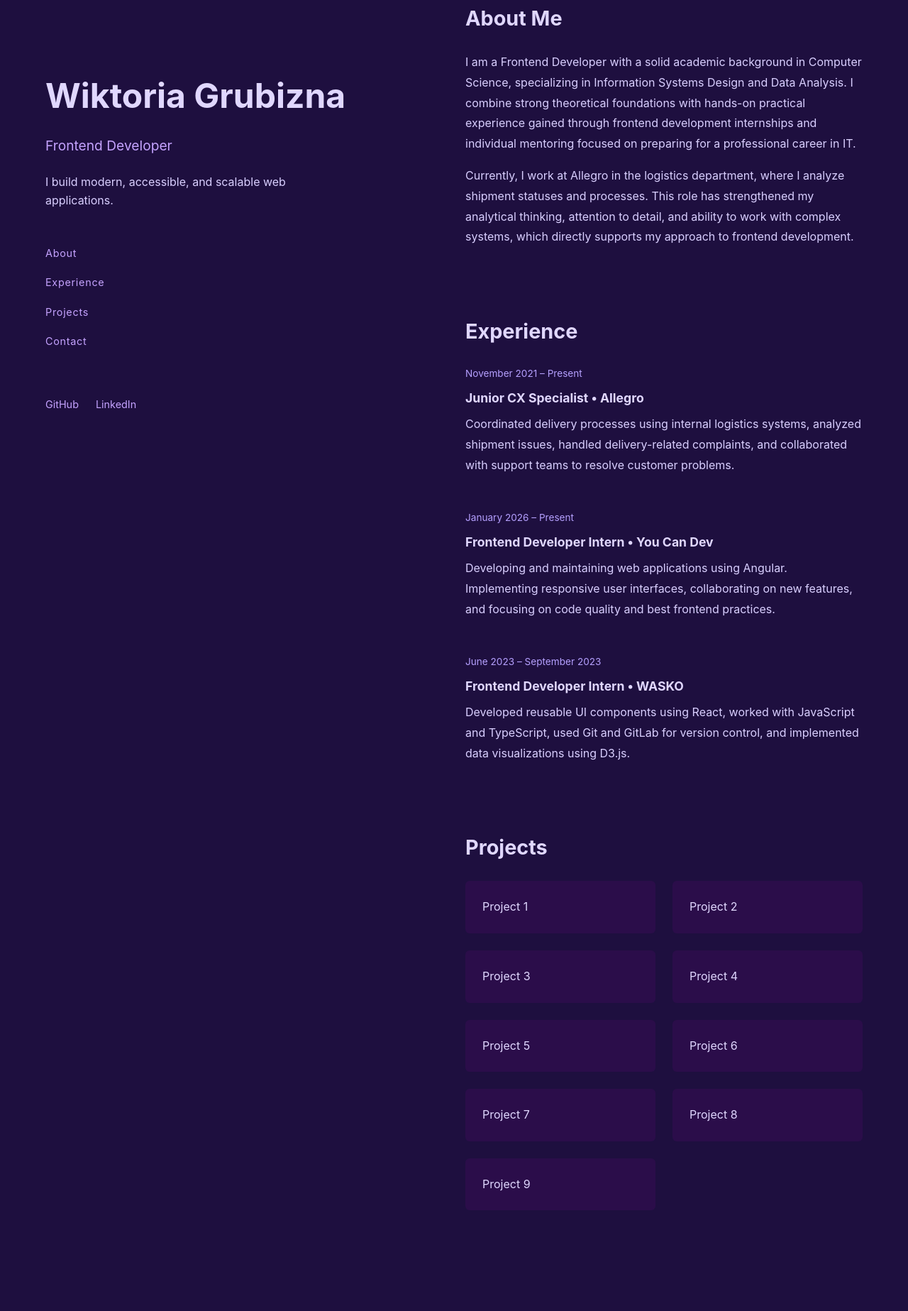
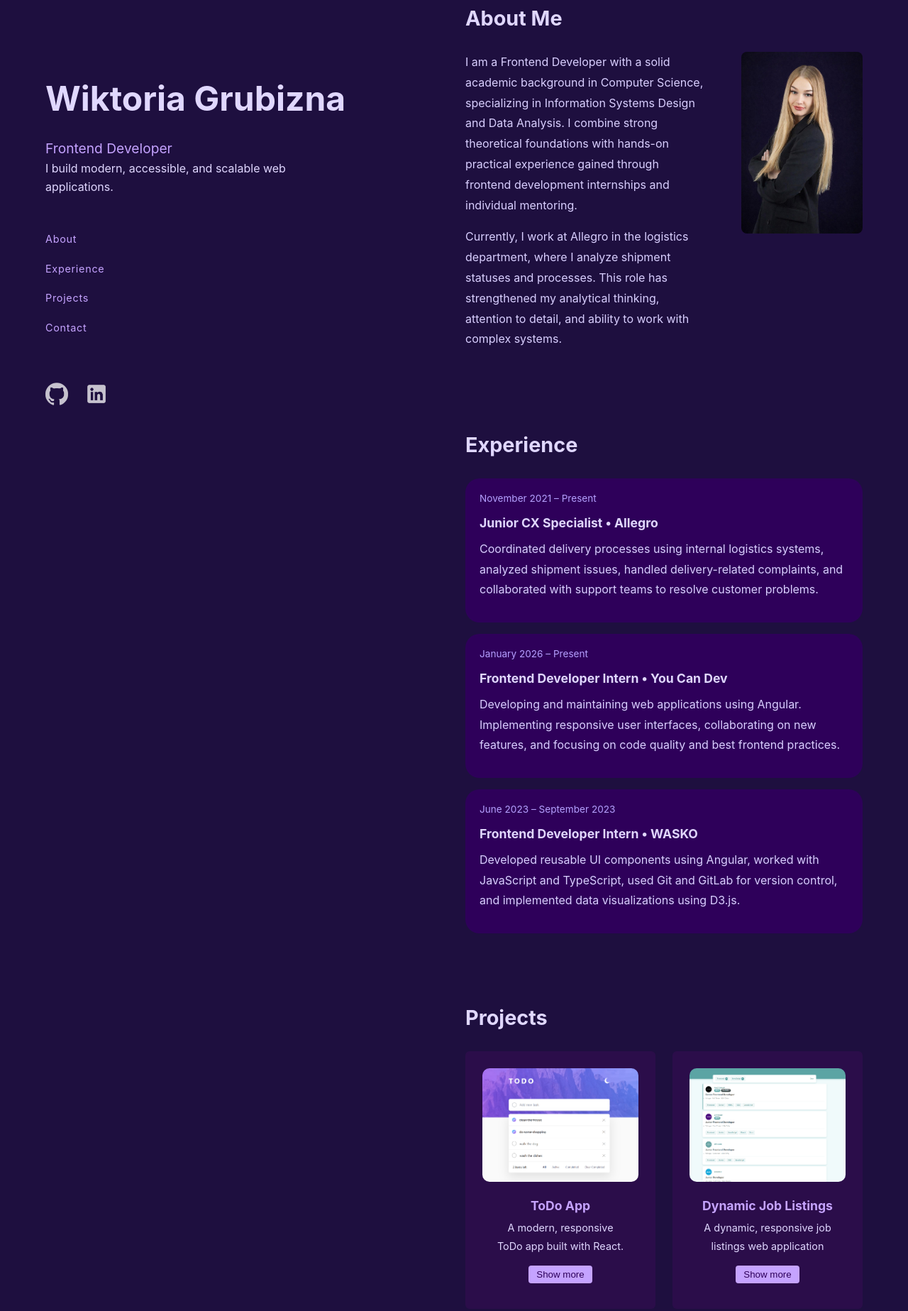
Before and after one commit to viktoriagrubi/wiktoriagrubiznaportfolio, a plain HTML site: page index.html in a window 1280 px wide. Shown: the part 61-1908 px from the top of the page at 71% size. Drawn offline with Linux system fonts and the light colour scheme.

Commit message:
Update portfolio: projects section with show more, uniform image heights, aligned buttons, project 1 & 2 details, responsive adjustments

```diff
--- a/index.html
+++ b/index.html
@@ -13,16 +13,18 @@
       <header class="sidebar">
         <h1>Wiktoria Grubizna</h1>
         <p class="role">Frontend Developer</p>
+        <link rel="icon" href="neon-v-logo-stockcake.png />
+
         <p class="intro">
           I build modern, accessible, and scalable web applications.
         </p>
 
-        <nav>
+        <nav class="side-nav">
           <ul>
-            <li><a href="#about">About</a></li>
-            <li><a href="#experience">Experience</a></li>
-            <li><a href="#projects">Projects</a></li>
-            <li><a href="#contact">Contact</a></li>
+            <li><a href="#about" class="nav-link">About</a></li>
+            <li><a href="#experience" class="nav-link">Experience</a></li>
+            <li><a href="#projects" class="nav-link">Projects</a></li>
+            <li><a href="#contact" class="nav-link">Contact</a></li>
           </ul>
         </nav>
 
@@ -32,39 +34,60 @@
             target="_blank"
             rel="noopener noreferrer"
           >
-            GitHub
+            <img src="github.png" alt="GitHub profile" />
           </a>
+
           <a
             href="https://www.linkedin.com/in/wiktoria-grubizna-932a19241/"
             target="_blank"
             rel="noopener noreferrer"
           >
-            LinkedIn
+            <img src="linkedin.png" alt="LinkedIn profile" />
           </a>
         </div>
       </header>
 
       <main class="content">
         <section id="about">
+          <nav class="section-nav">
+            <ul>
+              <li><a href="#about">About</a></li>
+            </ul>
+          </nav>
+
           <h2>About Me</h2>
+
+          <div class="about-content">
+            <div class="about-text">
               <p>
                 I am a Frontend Developer with a solid academic background in
                 Computer Science, specializing in Information Systems Design and
                 Data Analysis. I combine strong theoretical foundations with
-            hands-on practical experience gained through frontend development
-            internships and individual mentoring focused on preparing for a
-            professional career in IT.
+                hands-on practical experience gained through frontend
+                development internships and individual mentoring.
               </p>
+
               <p>
-            Currently, I work at Allegro in the logistics department, where I
-            analyze shipment statuses and processes. This role has strengthened
-            my analytical thinking, attention to detail, and ability to work
-            with complex systems, which directly supports my approach to
-            frontend development.
+                Currently, I work at Allegro in the logistics department, where
+                I analyze shipment statuses and processes. This role has
+                strengthened my analytical thinking, attention to detail, and
+                ability to work with complex systems.
               </p>
+            </div>
+
+            <div class="about-image">
+              <img src="image.jpeg" alt="Wiktoria Grubizna" />
+            </div>
+          </div>
         </section>
 
         <section id="experience">
+          <nav class="section-nav">
+            <ul>
+              <li><a href="#experience">Experience</a></li>
+            </ul>
+          </nav>
+
           <h2>Experience</h2>
 
           <article class="job">
@@ -92,7 +115,7 @@
             <p class="date">June 2023 – September 2023</p>
             <h3>Frontend Developer Intern • WASKO</h3>
             <p>
-              Developed reusable UI components using React, worked with
+              Developed reusable UI components using Angular, worked with
               JavaScript and TypeScript, used Git and GitLab for version
               control, and implemented data visualizations using D3.js.
             </p>
@@ -100,10 +123,60 @@
         </section>
 
         <section id="projects">
+          <nav class="section-nav">
+            <ul>
+              <li><a href="#projects">Projects</a></li>
+            </ul>
+          </nav>
           <h2>Projects</h2>
           <ul class="projects-list">
-            <li>Project 1</li>
-            <li>Project 2</li>
+            <li class="project-item">
+              <a
+                href="https://to-do-list-wg.vercel.app/"
+                target="_blank"
+                rel="noopener noreferrer"
+              >
+                <img src="todo.png" alt="ToDo App" class="project-img" />
+              </a>
+              <div class="project-info">
+                <h3>ToDo App</h3>
+                <p class="project-description">
+                  A modern, responsive ToDo app built with React. Users can add,
+                  edit, and delete tasks, mark tasks as completed, and filter
+                  them by status. The app demonstrates state management in
+                  React, reusable components, and a clean, user-friendly
+                  interface.
+                </p>
+                <button class="show-more-btn">Show more</button>
+              </div>
+            </li>
+
+            <li class="project-item">
+              <a
+                href="https://viktoriagrubi.github.io/Dynamic-Job-Listings-with-JSON/"
+                target="_blank"
+                rel="noopener noreferrer"
+              >
+                <img
+                  src="project-2.png"
+                  alt="Dynamic Job Listings App"
+                  class="project-img"
+                />
+              </a>
+              <div class="project-info">
+                <h3>Dynamic Job Listings</h3>
+                <p class="project-description">
+                  A dynamic, responsive job listings web application built with
+                  HTML, CSS, and JavaScript. Users can filter and search through
+                  job postings based on role, level, and tools required. The
+                  project demonstrates DOM manipulation, JSON data handling, and
+                  interactive UI elements. It is fully responsive, featuring a
+                  clean layout and smooth user experience, making it a great
+                  showcase of front-end skills and dynamic content rendering.
+                </p>
+                <button class="show-more-btn">Show more</button>
+              </div>
+            </li>
             <li>Project 3</li>
             <li>Project 4</li>
             <li>Project 5</li>
@@ -118,6 +191,11 @@
 
     <footer>
       <section id="contact">
+        <nav class="section-nav">
+          <ul>
+            <li><a href="#contact">Contact</a></li>
+          </ul>
+        </nav>
         <h2>Contact</h2>
         <p>
           Email:
--- a/script.js
+++ b/script.js
@@ -0,0 +1,12 @@
+const showMoreButtons = document.querySelectorAll(".show-more-btn");
+
+showMoreButtons.forEach((btn) => {
+  btn.addEventListener("click", () => {
+    const description = btn.previousElementSibling;
+    description.classList.toggle("expanded");
+
+    btn.textContent = description.classList.contains("expanded")
+      ? "Show less"
+      : "Show more";
+  });
+});
--- a/style.css
+++ b/style.css
@@ -93,6 +93,32 @@
   color: #e0d7ff;
 }
 
+.about-content {
+  display: flex;
+  align-items: flex-start;
+  gap: 3rem;
+}
+
+.about-text {
+  flex: 2;
+}
+
+.about-image {
+  flex: 1;
+  max-width: 260px;
+}
+
+.about-image img {
+  width: 100%;
+  border-radius: 8px;
+  filter: none;
+  transition: transform 0.3s ease;
+}
+
+.about-image img:hover {
+  transform: translateY(-4px);
+}
+
 .content {
   width: 60%;
   padding: 4rem;
@@ -170,6 +196,117 @@
   text-decoration: underline;
 }
 
+.social-links img {
+  width: 32px;
+  height: 32px;
+  object-fit: contain;
+  opacity: 0.75;
+  transition: opacity 0.2s ease, transform 0.2s ease;
+}
+
+.social-links img:hover {
+  opacity: 1;
+  transform: translateY(-2px);
+}
+
+.section-nav {
+  display: none;
+}
+
+.job {
+  padding: 1rem 1rem;
+  margin-bottom: 1rem;
+  border-left: 4px solid transparent;
+  background-color: #2e005a;
+  transition: background-color 0.3s ease, border-left 0.3s ease,
+    transform 0.2s ease;
+  border-radius: 20px;
+}
+
+.job:hover {
+  background-color: #3d006f;
+  border-left: 4px solid #c5a3ff;
+  transform: translateX(3px);
+}
+
+.projects-list {
+  display: grid;
+  grid-template-columns: repeat(auto-fit, minmax(220px, 1fr));
+  gap: 1.5rem;
+  list-style: none;
+  padding: 0;
+  margin: 0;
+}
+
+.project-item {
+  background-color: #2e005a;
+  border-radius: 8px;
+  overflow: hidden;
+  transition: transform 0.3s ease, box-shadow 0.3s ease;
+}
+
+.project-item:hover {
+  transform: translateY(-5px);
+  box-shadow: 0 6px 15px rgba(0, 0, 0, 0.3);
+}
+
+.project-img {
+  width: 100%;
+  display: block;
+  border-radius: 10px;
+}
+
+.project-img {
+  width: 100%;
+  height: 160px;
+  object-fit: cover;
+  display: block;
+  border-radius: 10px;
+}
+
+.project-info {
+  padding: 0.75rem 1rem;
+  text-align: center;
+  color: #c5a3ff;
+}
+
+.project-info h3 {
+  margin: 0.5rem 0 0.25rem;
+  font-size: 1.1rem;
+}
+
+.project-info p {
+  margin: 0;
+  font-size: 0.9rem;
+  color: #e0d7ff;
+}
+
+.project-description {
+  max-height: 3.6rem;
+  overflow: hidden;
+  transition: max-height 0.3s ease;
+}
+
+.project-description.expanded {
+  max-height: 1000px;
+}
+
+.show-more-btn {
+  margin-top: 0.5rem;
+  background-color: #c5a3ff;
+  border: none;
+  padding: 0.3rem 0.7rem;
+  border-radius: 4px;
+  cursor: pointer;
+  color: #2e005a;
+  font-weight: 500;
+  transition: background-color 0.2s ease;
+}
+
+.show-more-btn:hover {
+  background-color: #e0d7ff;
+}
+
 @media (max-width: 900px) {
   .layout {
     flex-direction: column;
@@ -193,4 +330,29 @@
   .projects-list {
     grid-template-columns: 1fr;
   }
+
+  .about-content {
+    flex-direction: row;
+    gap: 2rem;
+  }
+
+  .about-text {
+    flex: 2;
+  }
+
+  .about-image {
+    flex: 0 0 160px;
+  }
+
+  .side-nav {
+    display: none;
+  }
+
+  .project-description {
+    max-height: none;
+  }
+
+  .show-more-btn {
+    display: none;
+  }
 }
```
Also changed, not shown: github.png (added), image.jpeg (added), linkedin.png (added), neon-v-logo-stockcake.png (added), project-2.png (added), todo.png (added). Lines whose indentation alone changed are shown as unchanged.
